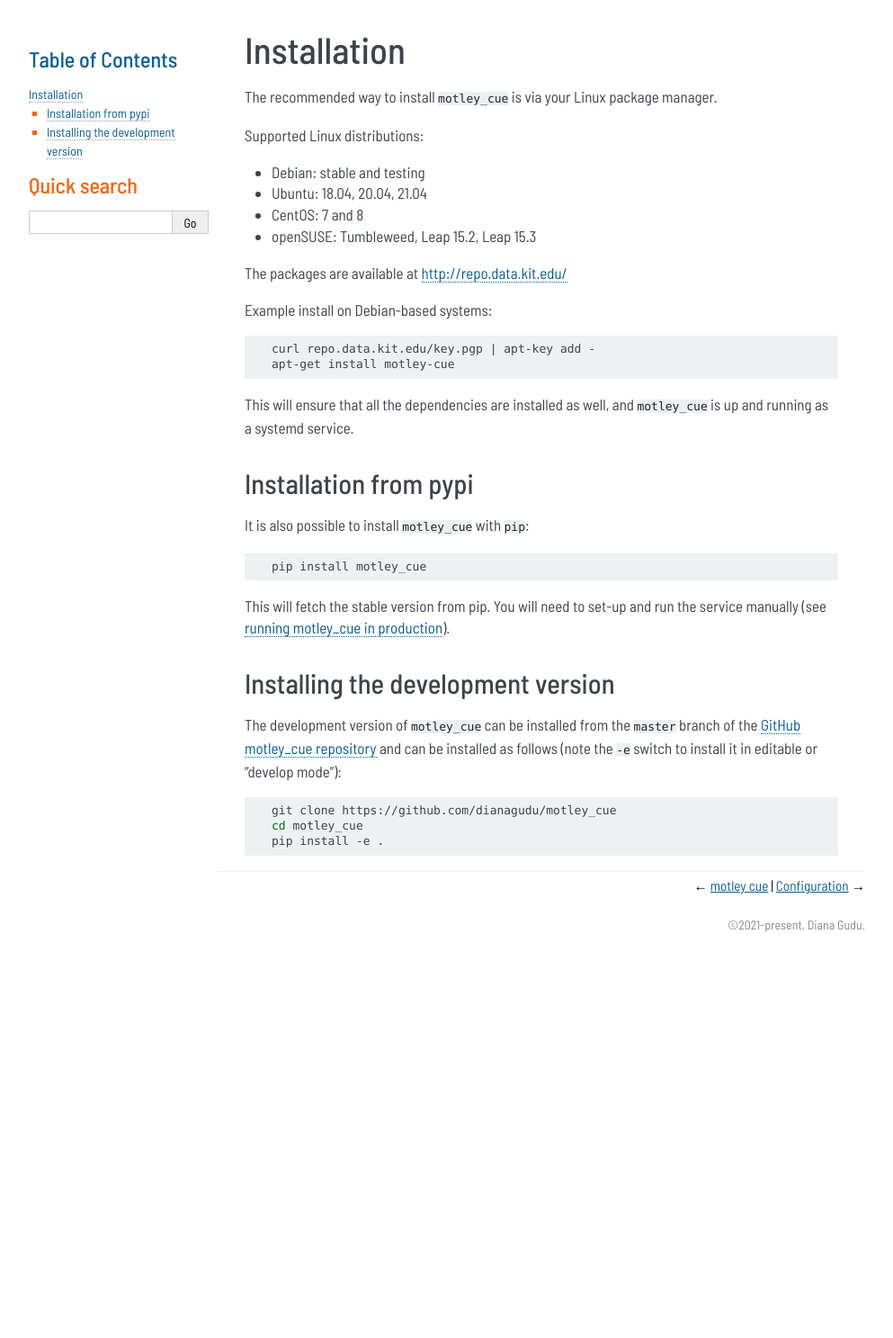
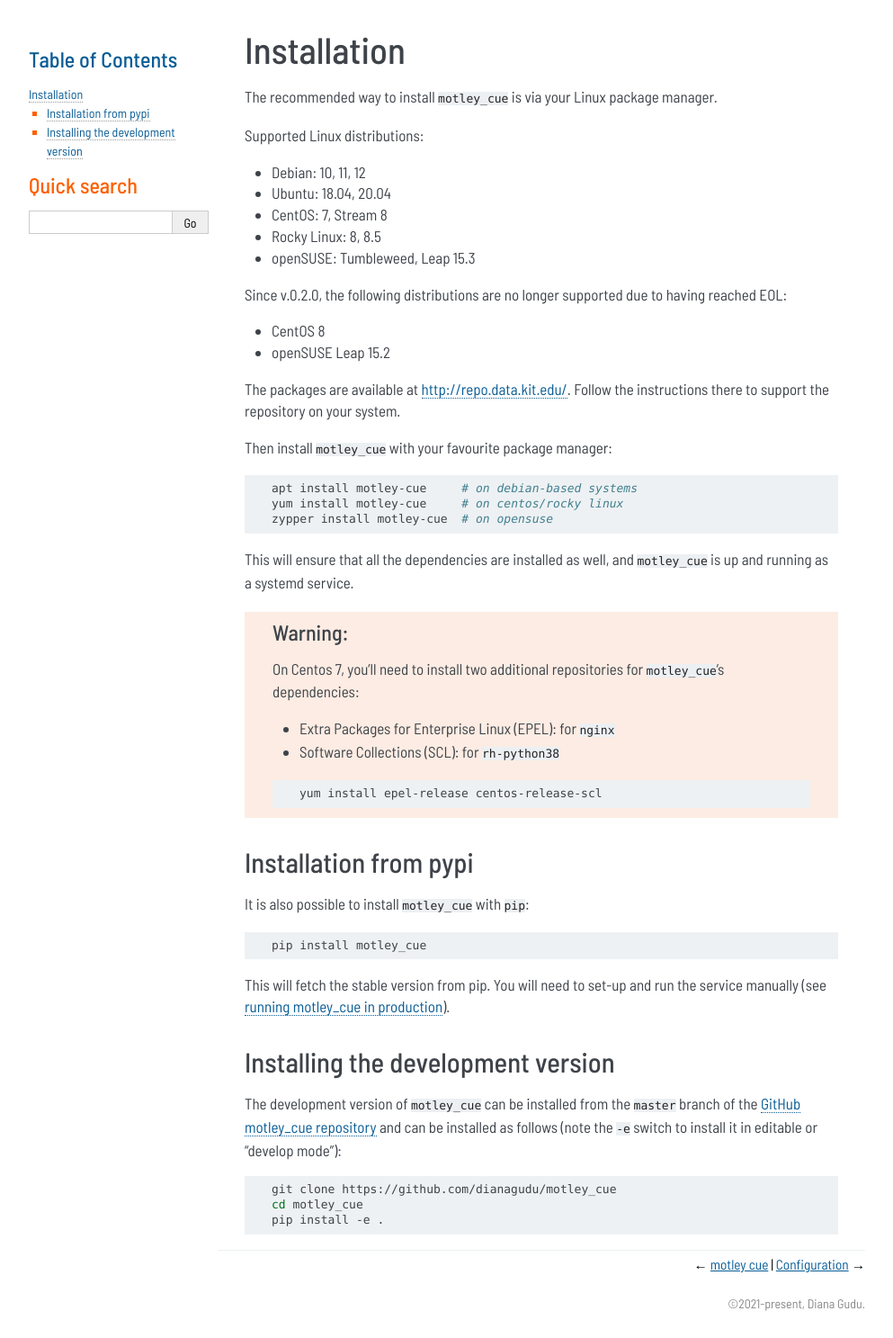
Before and after one commit to dianagudu/motley_cue, a Sphinx documentation site: the page built from doc/source/installation.rst, in a window 1280 px wide. Shown: the whole page at 90% size, without its empty margins (148-1141 px from the left). Built offline with Sphinx 7.4.7, drawn with Linux system fonts in a browser that asks for light colours; before the commit the page ends 1066 px from its top, so only the background shows below that.

Commit message:
update installation docs w/ supported distros & centos 7 info

```diff
--- a/doc/source/installation.rst
+++ b/doc/source/installation.rst
@@ -8,22 +8,40 @@ The recommended way to install ``motley_cue`` is via your Linux package manager.
 
 Supported Linux distributions:
 
-- Debian: stable and testing
-- Ubuntu: 18.04, 20.04, 21.04
-- CentOS: 7 and 8
-- openSUSE: Tumbleweed, Leap 15.2, Leap 15.3
+- Debian: 10, 11, 12
+- Ubuntu: 18.04, 20.04
+- CentOS: 7, Stream 8
+- Rocky Linux: 8, 8.5
+- openSUSE: Tumbleweed, Leap 15.3
 
-The packages are available at http://repo.data.kit.edu/
+Since v.0.2.0, the following distributions are no longer supported due to having reached EOL:
 
-Example install on Debian-based systems:
+- CentOS 8
+- openSUSE Leap 15.2
+
+The packages are available at http://repo.data.kit.edu/. Follow the instructions there to support the repository on your system.
+
+Then install ``motley_cue`` with your favourite package manager:
 
 .. code-block:: bash
 
-   curl repo.data.kit.edu/key.pgp | apt-key add -
-   apt-get install motley-cue
+   apt install motley-cue     # on debian-based systems
+   yum install motley-cue     # on centos/rocky linux
+   zypper install motley-cue  # on opensuse
 
 
 This will ensure that all the dependencies are installed as well, and ``motley_cue`` is up and running as a systemd service.
+
+.. warning::
+
+   On Centos 7, you'll need to install two additional repositories for ``motley_cue``'s dependencies:
+
+   - Extra Packages for Enterprise Linux (EPEL): for ``nginx``
+   - Software Collections (SCL): for ``rh-python38``
+
+   .. code-block:: bash
+
+      yum install epel-release centos-release-scl
 
 
 Installation from pypi
```
